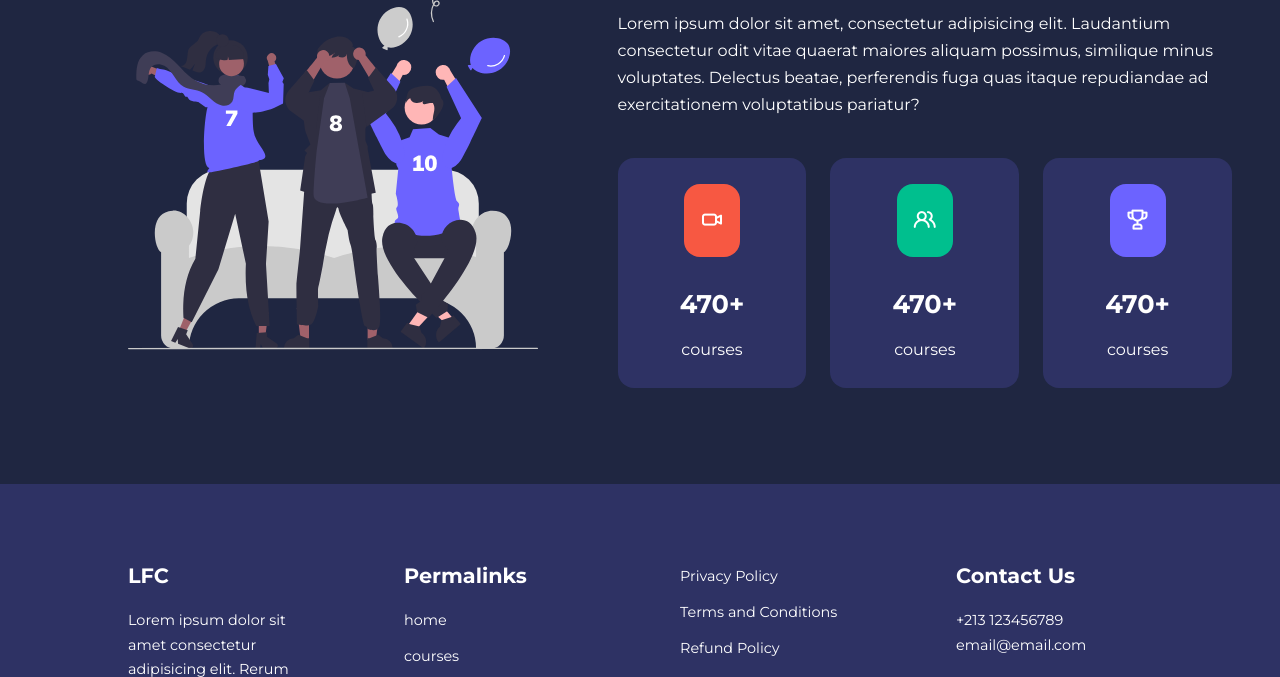
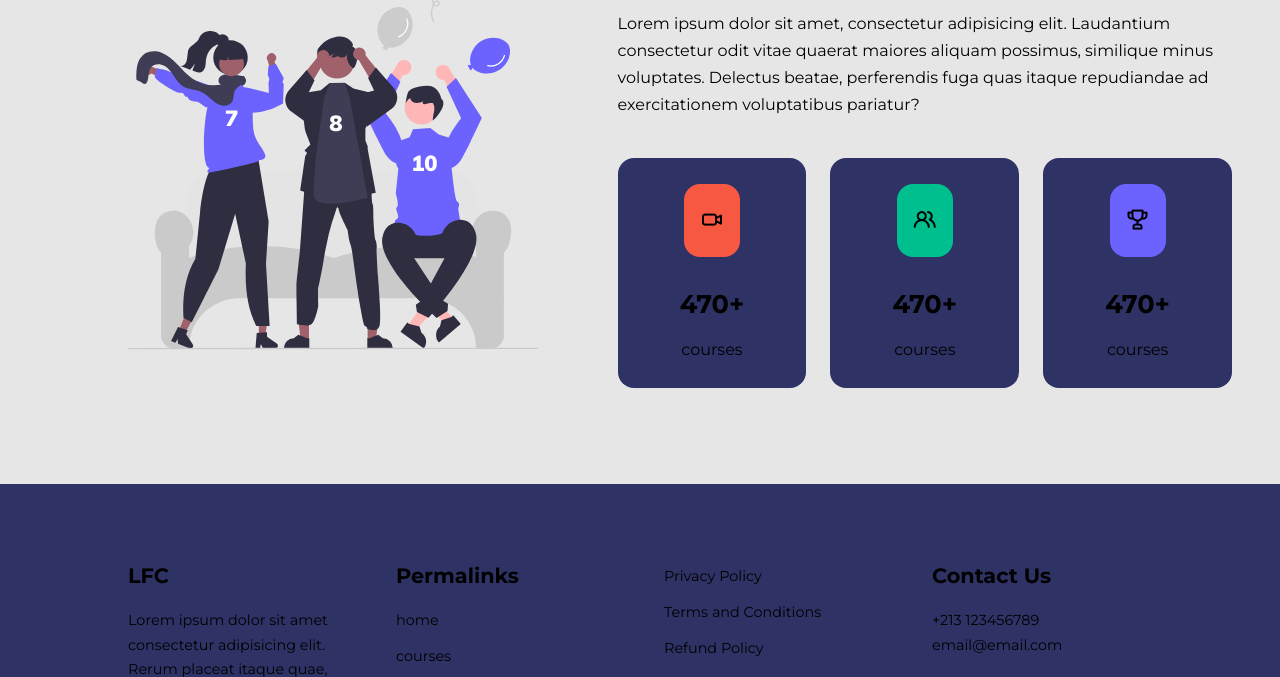
Before and after one commit to rehza97/school_fornt-end, a plain HTML site: page about.html in a window 1280 px wide. Shown: the part 206-883 px from the top of the page. Drawn offline with nearby package versions, Linux system fonts and the light colour scheme.

Commit message:
finihed with the nav and header colors

```diff
--- /dev/null
+++ b/color.css
@@ -0,0 +1,8 @@
+body{
+    color: rgb(245 10 59);
+    color: rgb(209 9 38);
+    color: rgb(230 230 230);
+    color: rgb(44 66 86);
+    color: rgb(22 28 42);
+
+}
--- a/css/form.css
+++ b/css/form.css
@@ -46,7 +46,7 @@
 .textbox input:valid ~  .validation{
     transform: scaleY(0);
 } */
-.container{
+.contact_container{
     width: 50%;
 }
 
--- a/css/style.css
+++ b/css/style.css
@@ -29,8 +29,8 @@
 body {
   font-family: "Montserrat", sans-serif;
   line-height: 1.7;
-  color: var(--color-white);
-  background-color: var(--color-bg);
+  color: #000;
+  background-color: rgb(230 230 230);
 }
 .container {
   width: var(--container-width-lg);
@@ -67,7 +67,7 @@ h4 {
   font-size: 1.3rem;
 }
 a {
-  color: var(--color-white);
+  color: #000;
 }
 /* img {
   width: 100%;
@@ -103,13 +103,21 @@ nav {
   position: fixed;
   top: 0;
   z-index: 11;
+  transition: var(--transition);
+  /* color: #000; */
+}
+nav a {
+  color :rgb(44 66 86);
 }
 
 /* change navbar style on scoll using js */
 .window-scroll-Down {
-  background: var(--color-primary);
+  transition: var(--transition);
+  background: linear-gradient(90deg, rgb(245 10 59) , rgb(209 9 38));
   box-shadow: 0 1rem 2rem rgba(0, 0, 0, 0.2);
-  transition: var(--transition);
+}
+.window-scroll-Down a {
+  color:rgb(230 230 230);
 }
 .window-scroll-Up {
   background: transparent;
@@ -137,7 +145,7 @@ nav button {
   font-weight: bold;
 }
 .nav_menu a:hover {
-  color: var(--color-bg2);
+  color: rgb(44 66 86);
 }
 
 /************************************ end of nav bar ************************************/
@@ -436,7 +444,7 @@ footer{
 .footer_container{
   display: grid;
   grid-template-columns: repeat(4 , 1fr);
-  gap: 5rem;
+  gap: 3rem;
 }
 .footer_container > div h4{
   margin-bottom: 1.2rem;
```
